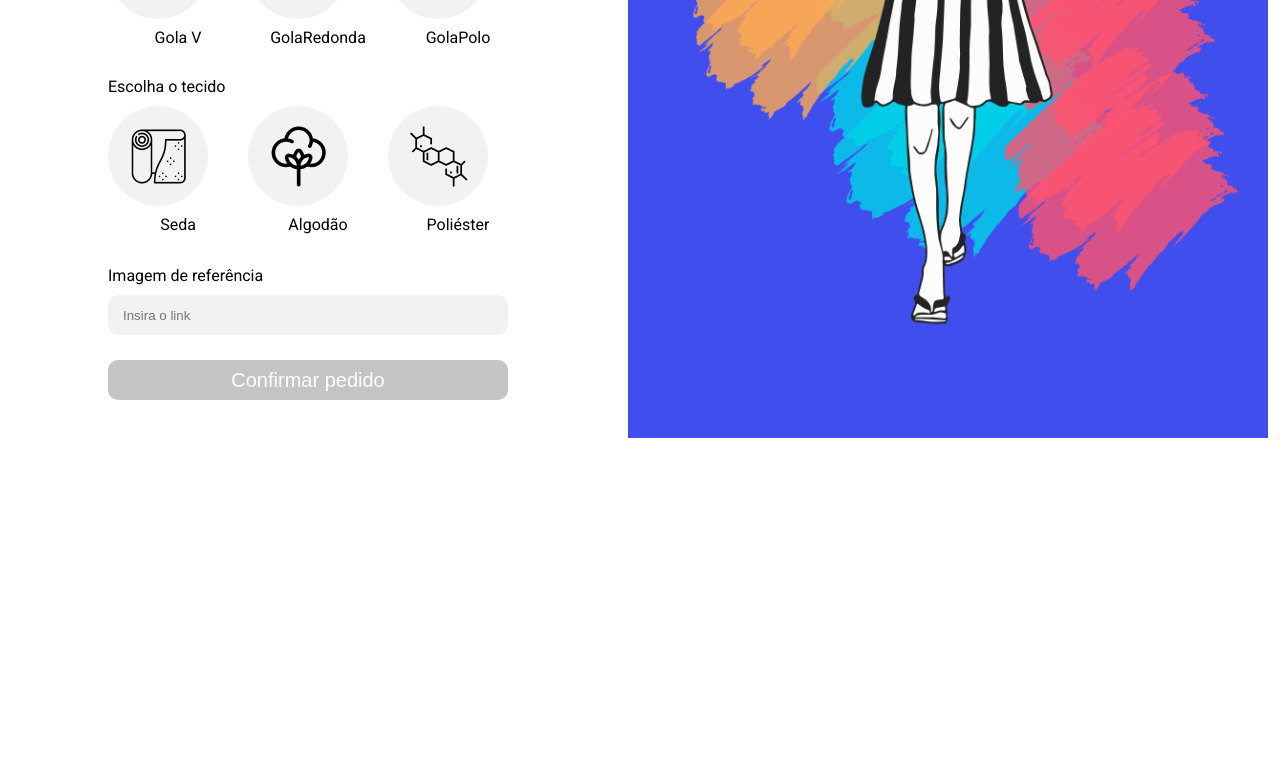
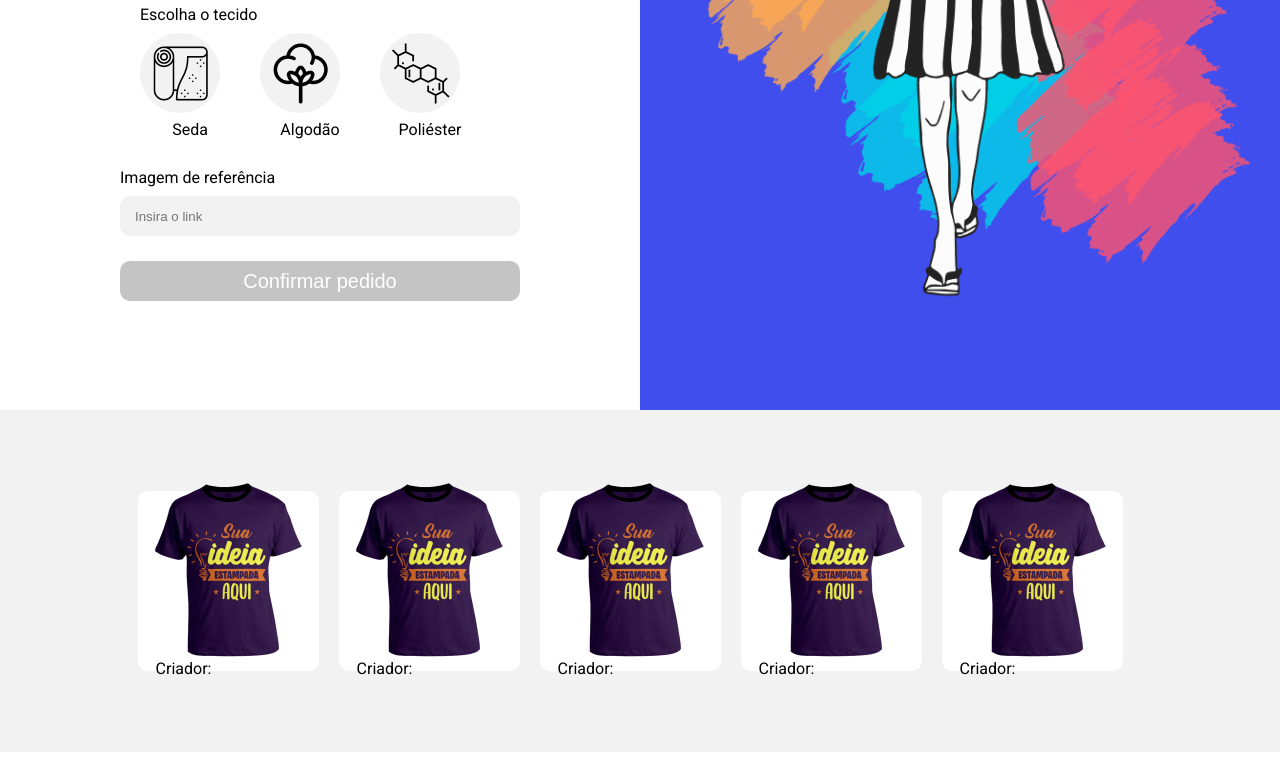
Before and after one commit to MariCMelo/projeto-fashiondriven, a plain HTML site: page index.html in a window 1280 px wide. Shown: the part 435-1219 px from the top of the page. Before the commit the page ends 800 px from the top, so only its background shows below. Drawn offline with Linux system fonts and the light colour scheme; a web font is replaced by a local one.

Commit message:
CSS corrigido

```diff
--- a/estilo.css
+++ b/estilo.css
@@ -1,7 +1,6 @@
 body {
     font-family: 'Roboto', sans-serif;
-    width: 1366px;
-    display: flex;
+
 
 
 
@@ -14,15 +13,16 @@ body {
 
 
 .corpo {
+
     width: 100%;
     height:  100%;
     display: flex;
     flex-wrap: wrap;
-    position: fixed;
-    margin-top: 65px;
-    margin-right: auto;
-    justify-content: center;
-    overflow:scroll
+
+    margin-top: 45px;
+
+
+
 
 }
 
@@ -35,6 +35,8 @@ body {
    padding-left: 13%;
     position: fixed;
     z-index: 1;
+    top: 0px;
+    left: 0px;
 }
 
 .logo {
@@ -45,14 +47,17 @@ body {
 }
 
 .menu-escolha {
-    margin-top: 35px;
-    margin-left: auto;
+    display: flex;
+    flex-direction: column;
+    align-items: center;
+    margin-top: 45px;
+    width: 50%;
 
 
 }
 
 .menu-escolha .opcoes {
-    width: 50%;
+
     display: flex;
 
 }
@@ -69,14 +74,8 @@ body {
     margin-bottom: 10px;
 }
 
-.opcao{
-    flex-direction: column;
-    align-items: center;
-    justify-items: center;
-    justify-content: center;
 
 
-}
 
 .icone {
     width: 80px;
@@ -91,7 +90,15 @@ body {
     margin-right: 40px;
     margin-bottom: 9px;
 
+
+
 }
+.icone .selecionado{
+    border: 3px solid #404EED;
+}
+
+
+
 .tipo{
     display: flex;
     width: 100px;
@@ -104,7 +111,6 @@ body {
     height: 780px;
     width: 50%;
     margin-top: 20px;
-    margin-left: auto;
     display: flex;
     justify-content: center;
     background-color: #404EED;
--- a/index.html
+++ b/index.html
@@ -4,7 +4,7 @@
 <head>
     <meta charset="UTF-8" />
     <meta name="viewport" content="width=device-width, initial-scale=1.0">
-    <link rel="stylesheet" href="reset.css" />
+    <link rel="stylesheet" href="./reset.css" />
     <link rel="stylesheet" href="estilo.css" />
     <link rel="preconnect" href="https://fonts.googleapis.com">
     <link rel="preconnect" href="https://fonts.gstatic.com" crossorigin>
@@ -133,13 +133,9 @@
         <img class="mulher"  src="imagens/ilustração.png">
     </div>
 
-    <div class="pedidos-armazenados">
+
         <div class="titulo-ultimos"></div>
-        <div class="pedido">
-            <img>
-            <div class="criador"></div>
-        </div>
-    </div>
+
 
     <div class="ultimos-pedidos">
 
--- a/reset.css
+++ b/reset.css
@@ -0,0 +1,52 @@
+html, body, div, span, applet, object, iframe,
+h1, h2, h3, h4, h5, h6, p, blockquote, pre,
+a, abbr, acronym, address, big, cite, code,
+del, dfn, em, img, ins, kbd, q, s, samp,
+small, strike, strong, sub, sup, tt, var,
+b, u, i, center,
+dl, dt, dd, ol, ul, li,
+fieldset, form, label, legend,
+table, caption, tbody, tfoot, thead, tr, th, td,
+article, aside, canvas, details, embed,
+figure, figcaption, footer, header, hgroup,
+menu, nav, output, ruby, section, summary,
+time, mark, audio, video {
+	margin: 0;
+	padding: 0;
+	border: 0;
+	font-size: 100%;
+	font: inherit;
+	vertical-align: baseline;
+}
+/* HTML5 display-role reset for older browsers */
+article, aside, details, figcaption, figure,
+footer, header, hgroup, menu, nav, section {
+	display: block;
+}
+body {
+	line-height: 1;
+}
+ol, ul {
+	list-style: none;
+}
+blockquote, q {
+	quotes: none;
+}
+blockquote:before, blockquote:after,
+q:before, q:after {
+	content: '';
+	content: none;
+}
+table {
+	border-collapse: collapse;
+	border-spacing: 0;
+}
+
+a {
+	text-decoration: none;
+	color: inherit;
+}
+
+* {
+	box-sizing: border-box;
+}
```
